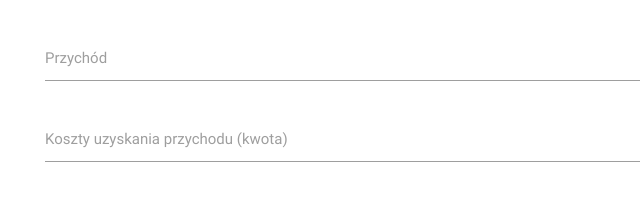
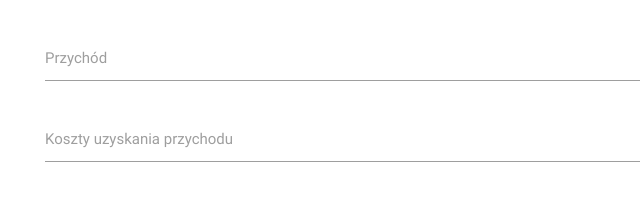
Before and after one commit to TheLiberal/PolishIncomeTaxCalculator, a plain HTML site: page index.html in a window 1280 px wide. Shown: the part 1020-1226 px from the top of the page, 0-640 px from the left. Drawn offline with nearby package versions, Linux system fonts and the light colour scheme.

Commit message:
Update index.html

```diff
--- a/index.html
+++ b/index.html
@@ -99,7 +99,7 @@
         <div class="input-field">
           <input type="number" id="zl_koszty_uzyskania_przychodu" />
           <label for="zl_koszty_uzyskania_przychodu" class="active label"
-            >Koszty uzyskania przychodu (kwota)</label
+            >Koszty uzyskania przychodu</label
           >
         </div>
         <div class="input-field">
```
